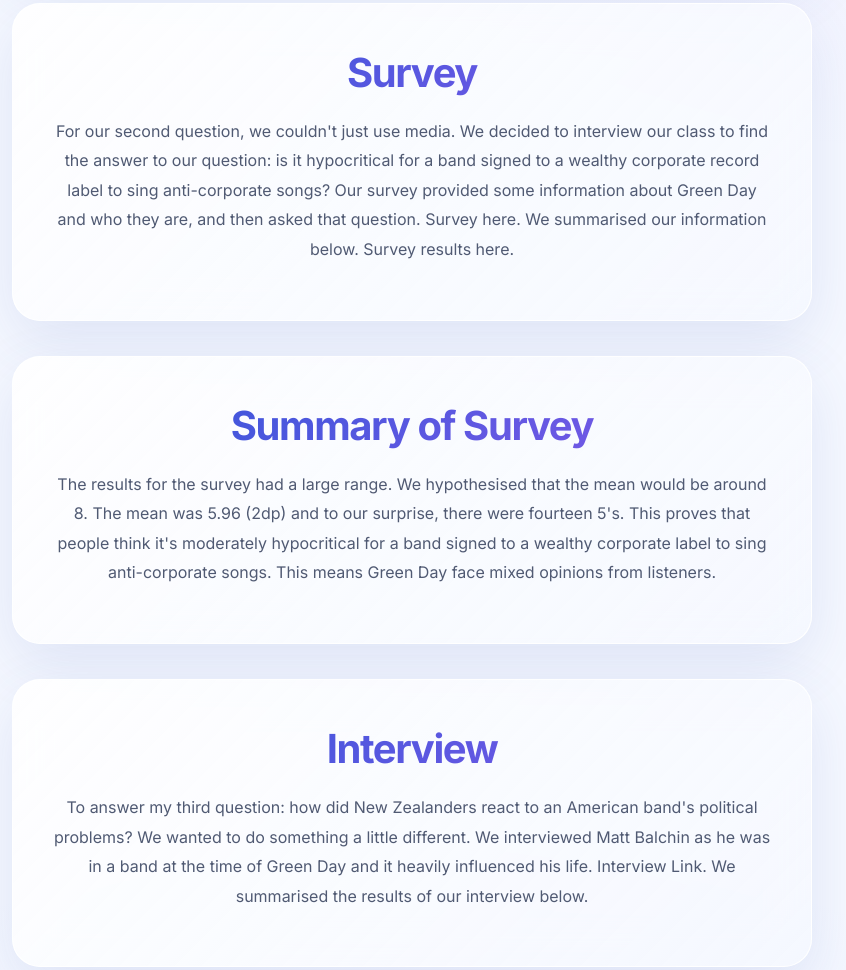
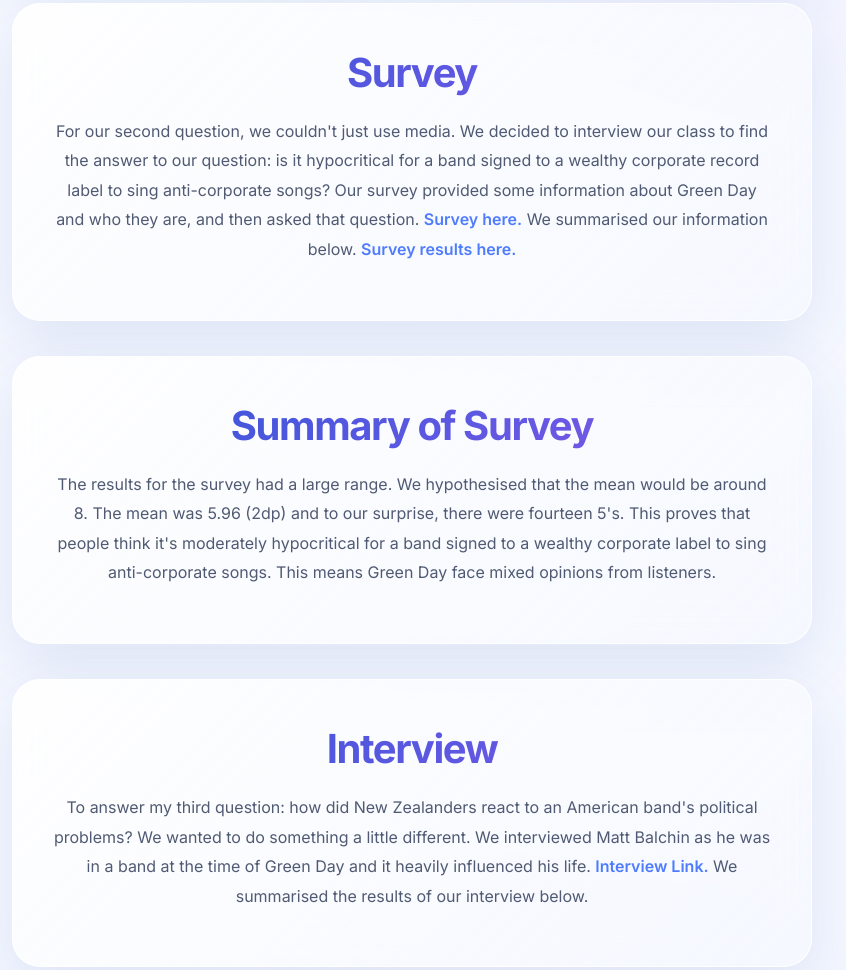
Before and after one commit to noahbalchin/mount-green-day, a plain HTML site: page index.html in a window 1280 px wide. Shown: the part 1464-2434 px from the top of the page, without its empty margins (228-1074 px from the left). Drawn offline with Linux system fonts and the light colour scheme.

Commit message:
Update index.html

```diff
--- a/index.html
+++ b/index.html
@@ -72,7 +72,7 @@
             class to find the answer to our question: is it hypocritical for a band signed to
             a wealthy corporate record label to sing anti-corporate songs? Our survey provided
             some information about Green Day and who they are, and then asked that question.
-            Survey here. We summarised our information below. Survey results here.
+            <a href="https://forms.gle/ncuZKcH8Hg6iCPaC8" target="_blank">Survey here.</a> We summarised our information below. <a href="https://docs.google.com/spreadsheets/d/1iPcdli94cGZecSIT3VfVzwy-7KsX2zRauDpZHe0l9Xw/edit?gid=0#gid=0" target="_blank">Survey results here.</a>
         </p>
     </div>
 
@@ -97,7 +97,7 @@
             To answer my third question: how did New Zealanders react to an American band's
             political problems? We wanted to do something a little different. We interviewed
             Matt Balchin as he was in a band at the time of Green Day and it heavily influenced
-            his life. Interview Link. We summarised the results of our interview below.
+            his life. <a href="https://docs.google.com/document/d/1IeH3BDd7ly8f9hGs5lzwRfEC5OXDypCwX6TVLuck7u8/edit?tab=t.0" target="_blank">Interview Link.</a> We summarised the results of our interview below.
         </p>
     </div>
 
```
